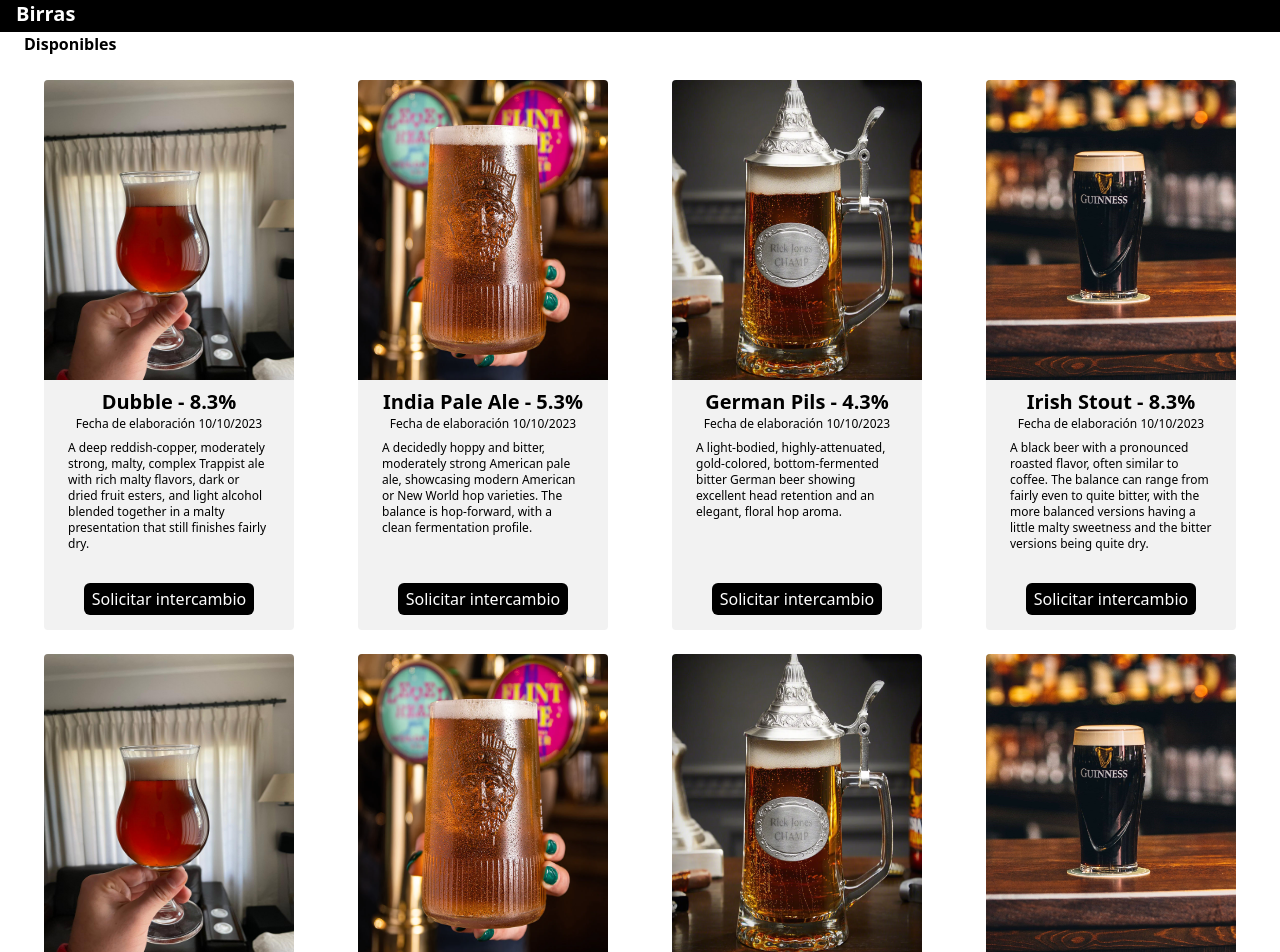
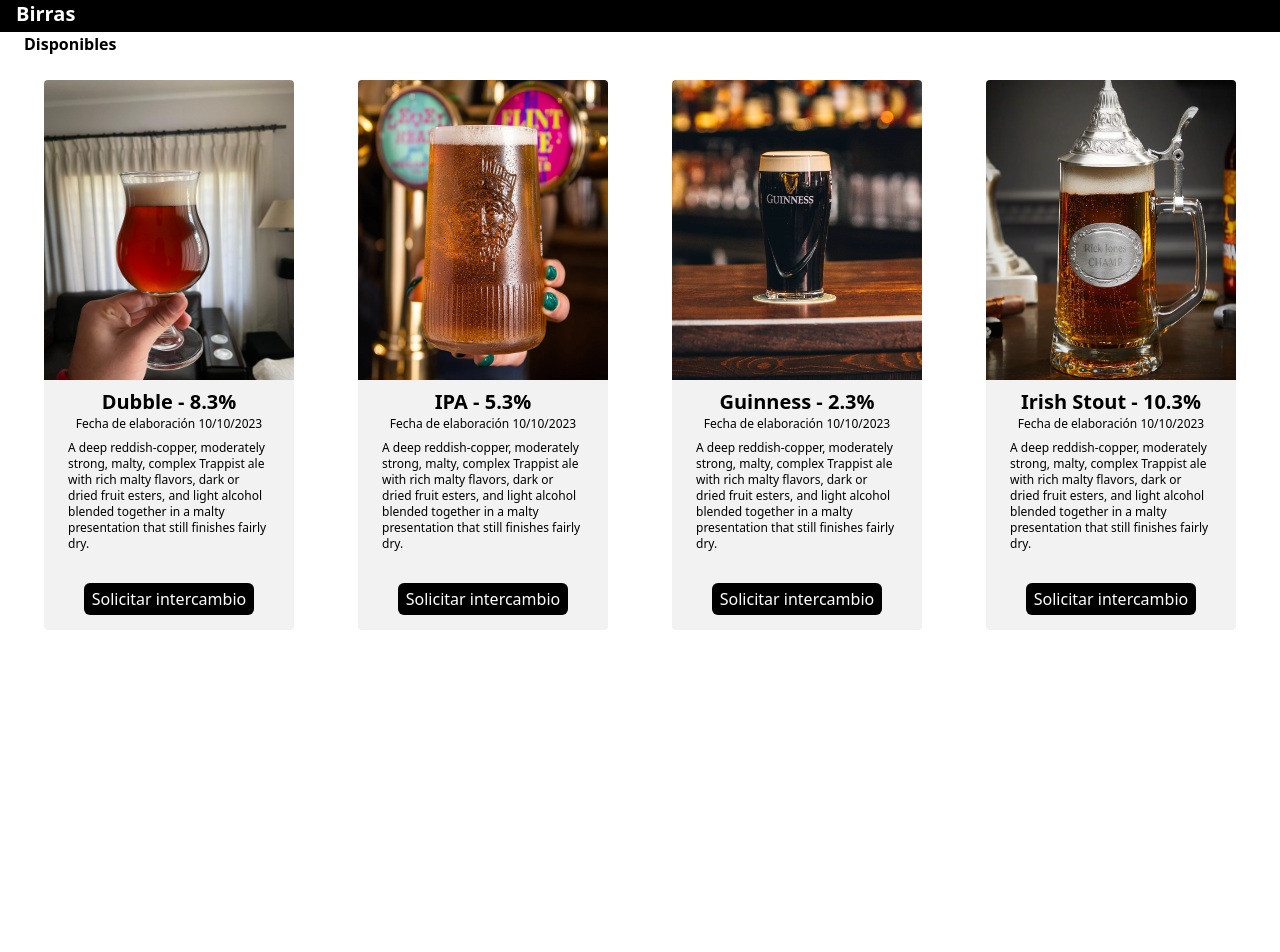
Before and after one commit to NachoVidal27/birrateca_front_end, a React (Create React App) app: page /birras in a window 1280 px wide. Shown: the top 952 px of the page. After the commit the page ends 800 px from the top, so only its background shows below. Built offline with nearby package versions, Linux system fonts and the light colour scheme.

Commit message:
Beer cards renderizadas con map

```diff
--- a/src/components/BeerCard.jsx
+++ b/src/components/BeerCard.jsx
@@ -3,9 +3,12 @@ import React from "react";
 function BeerCard({ photo, name, abv, date, description }) {
   return (
     <div className="w-[275px] sm:w-[250px] bg-[#f2f2f2] h-[550px] mx-auto rounded">
-      <img src={photo} className="h-[300px] w-full mx-auto rounded-t" alt="" />
+      <img
+        src={photo}
+        alt="hola"
+        className="h-[300px] w-full mx-auto rounded-t"
+      />
       <div className="h-[195px]">
-        {" "}
         <h4 className="text-xl font-semibold mt-2">
           {name} - {abv}
         </h4>
--- /dev/null
+++ b/src/db.js
@@ -0,0 +1,45 @@
+import dubble from "./assets/dubble.jpeg";
+import ipa from "./assets/ipa.png";
+import guiness from "./assets/guiness.jpeg";
+import pilsen from "./assets/pilsen.png";
+
+const birras = [
+  {
+    id: 1,
+    photo: dubble,
+    name: "Dubble",
+    abv: "8.3%",
+    description:
+      "A deep reddish-copper, moderately strong, malty, complex Trappist ale with rich malty flavors, dark or dried fruit esters, and light alcohol blended together in a malty presentation that still finishes fairly dry.",
+    date: "10/10/2023",
+  },
+  {
+    id: 2,
+    photo: ipa,
+    name: "IPA",
+    abv: "5.3%",
+    description:
+      "A deep reddish-copper, moderately strong, malty, complex Trappist ale with rich malty flavors, dark or dried fruit esters, and light alcohol blended together in a malty presentation that still finishes fairly dry.",
+    date: "10/10/2023",
+  },
+  {
+    id: 3,
+    photo: guiness,
+    name: "Guinness",
+    abv: "2.3%",
+    description:
+      "A deep reddish-copper, moderately strong, malty, complex Trappist ale with rich malty flavors, dark or dried fruit esters, and light alcohol blended together in a malty presentation that still finishes fairly dry.",
+    date: "10/10/2023",
+  },
+  {
+    id: 4,
+    photo: pilsen,
+    name: "Irish Stout",
+    abv: "10.3%",
+    description:
+      "A deep reddish-copper, moderately strong, malty, complex Trappist ale with rich malty flavors, dark or dried fruit esters, and light alcohol blended together in a malty presentation that still finishes fairly dry.",
+    date: "10/10/2023",
+  },
+];
+
+export default birras;
--- a/src/routes/Beers.jsx
+++ b/src/routes/Beers.jsx
@@ -1,9 +1,8 @@
 import React from "react";
 import BeerCard from "../components/BeerCard";
-import dubble from "../assets/WhatsApp_Image_2023-06-28_at_15.21.36.jpeg";
-import ipa from "../assets/ipa.png";
-import guiness from "../assets/guiness.jpeg";
-import pilsen from "../assets/pilsen.png";
+import birras from "../db";
+
+console.log(birras);
 
 function Beers() {
   return (
@@ -13,66 +12,16 @@ function Beers() {
       </h1>
       <h2 className="text-start ps-6 pt-8 font-semibold mb-6">Disponibles</h2>
       <div className="grid grid-cols-1 sm:grid-cols-2 md:grid-cols-3 lg:grid-cols-4 gap-6 mx-6">
-        <BeerCard
-          photo={dubble}
-          name="Dubble"
-          abv="8.3%"
-          description="  A deep reddish-copper, moderately strong, malty, complex Trappist ale
-        with rich malty flavors, dark or dried fruit esters, and light alcohol
-        blended together in a malty presentation that still finishes fairly dry."
-          date="10/10/2023"
-        />
-        <BeerCard
-          photo={ipa}
-          name="India Pale Ale"
-          abv="5.3%"
-          description="A decidedly hoppy and bitter, moderately strong American pale ale, showcasing modern American or New World hop varieties. The balance is hop-forward, with a clean fermentation profile."
-          date="10/10/2023"
-        />
-        <BeerCard
-          photo={pilsen}
-          name="German Pils"
-          abv="4.3%"
-          description="A light-bodied, highly-attenuated, gold-colored, bottom-fermented bitter German beer showing excellent head retention and an elegant, floral hop aroma."
-          date="10/10/2023"
-        />
-        <BeerCard
-          photo={guiness}
-          name="Irish Stout"
-          abv="8.3%"
-          description="A black beer with a pronounced roasted flavor, often similar to coffee. The balance can range from fairly even to quite bitter, with the more balanced versions having a little malty sweetness and the bitter versions being quite dry."
-          date="10/10/2023"
-        />
-        <BeerCard
-          photo={dubble}
-          name="dubble"
-          abv="8.3%"
-          description="  A deep reddish-copper, moderately strong, malty, complex Trappist ale
-        with rich malty flavors, dark or dried fruit esters, and light alcohol
-        blended together in a malty presentation that still finishes fairly dry."
-          date="10/10/2023"
-        />
-        <BeerCard
-          photo={ipa}
-          name="India Pale Ale"
-          abv="5.3%"
-          description="A decidedly hoppy and bitter, moderately strong American pale ale, showcasing modern American or New World hop varieties. The balance is hop-forward, with a clean fermentation profile."
-          date="10/10/2023"
-        />
-        <BeerCard
-          photo={pilsen}
-          name="German Pils"
-          abv="4.3%"
-          description="A light-bodied, highly-attenuated, gold-colored, bottom-fermented bitter German beer showing excellent head retention and an elegant, floral hop aroma."
-          date="10/10/2023"
-        />
-        <BeerCard
-          photo={guiness}
-          name="Irish Stout"
-          abv="8.3%"
-          description="A black beer with a pronounced roasted flavor, often similar to coffee. The balance can range from fairly even to quite bitter, with the more balanced versions having a little malty sweetness and the bitter versions being quite dry."
-          date="10/10/2023"
-        />
+        {birras.map((birra) => (
+          <BeerCard
+            key={birra.id}
+            photo={birra.photo}
+            name={birra.name}
+            abv={birra.abv}
+            description={birra.description}
+            date={birra.date}
+          />
+        ))}
       </div>
     </div>
   );
--- a/tailwind.config.js
+++ b/tailwind.config.js
@@ -2,7 +2,14 @@
 module.exports = {
   content: ["./src/**/*.{js,jsx,ts,tsx}"],
   theme: {
-    extend: {},
+    extend: {
+      colors: {
+        primary: "#101519",
+        "brown-dark": "#5A2919",
+        "brow-light": "#8B5631",
+        "cream-dark": "#ddaf79",
+      },
+    },
   },
   plugins: [],
 };
```
Also changed, not shown: src/assets/dubble.jpeg (renamed from src/assets/WhatsApp_Image_2023-06-28_at_15.21.36.jpeg).
